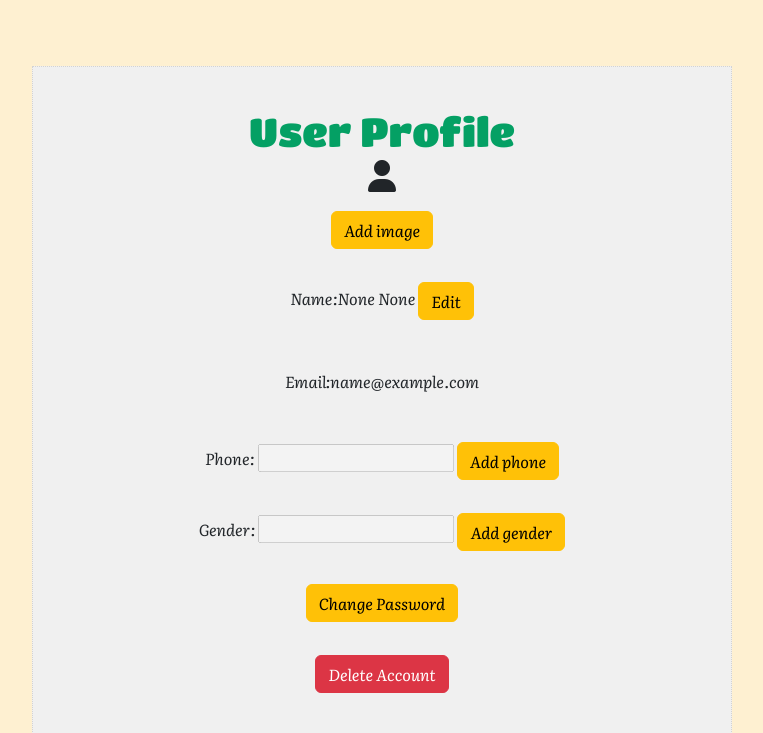
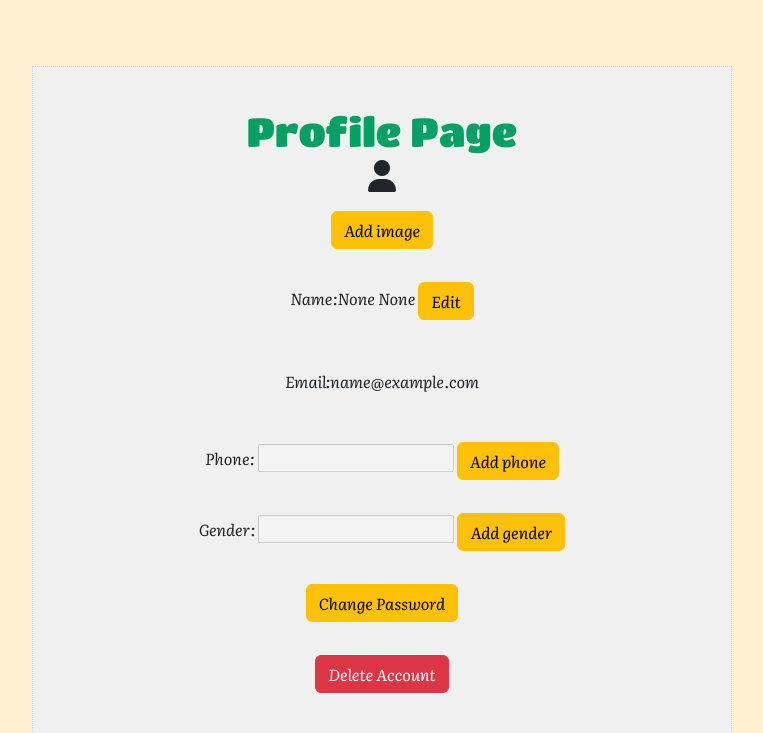
Before and after one commit to eric-ramos-garnica/TacoLand-project, a Flask app: page /userProfile in a window 1280 px wide. Shown: the part 56-789 px from the top of the page, without its empty margins (258-1021 px from the left). Run offline with Flask 2, Linux system fonts and the light colour scheme; the visitor is signed in with stand-in values (Sample User, id 1); data comes from the database, SQL or seed files in the repository.

Commit message:
Project Finished

```diff
--- a/server.py
+++ b/server.py
@@ -493,6 +493,7 @@
         lname = request.form.get('lastname')
 
         if fname and lname:
+            session['name'] = fname
             user_info.fname = fname
             user_info.lname = lname
             db.session.commit()
--- a/templates/user_profile.html
+++ b/templates/user_profile.html
@@ -10,7 +10,7 @@
 {% block body %}
 <div id="container-user-profile">
     <div id="container-insie-user-profile">
-        <h1>User Profile</h1>
+        <h1>Profile Page</h1>
         <!-- image -->
         {% if not user_info.user_image%}
 
```
